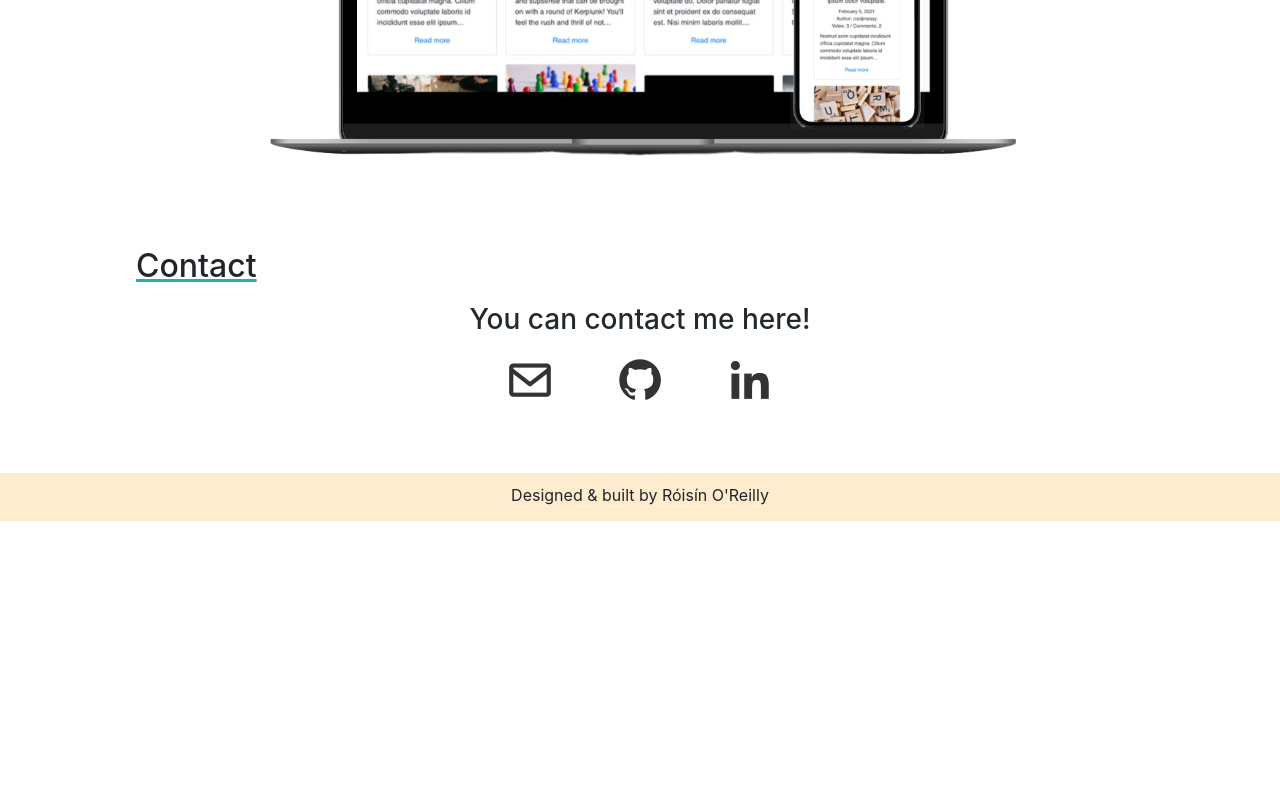
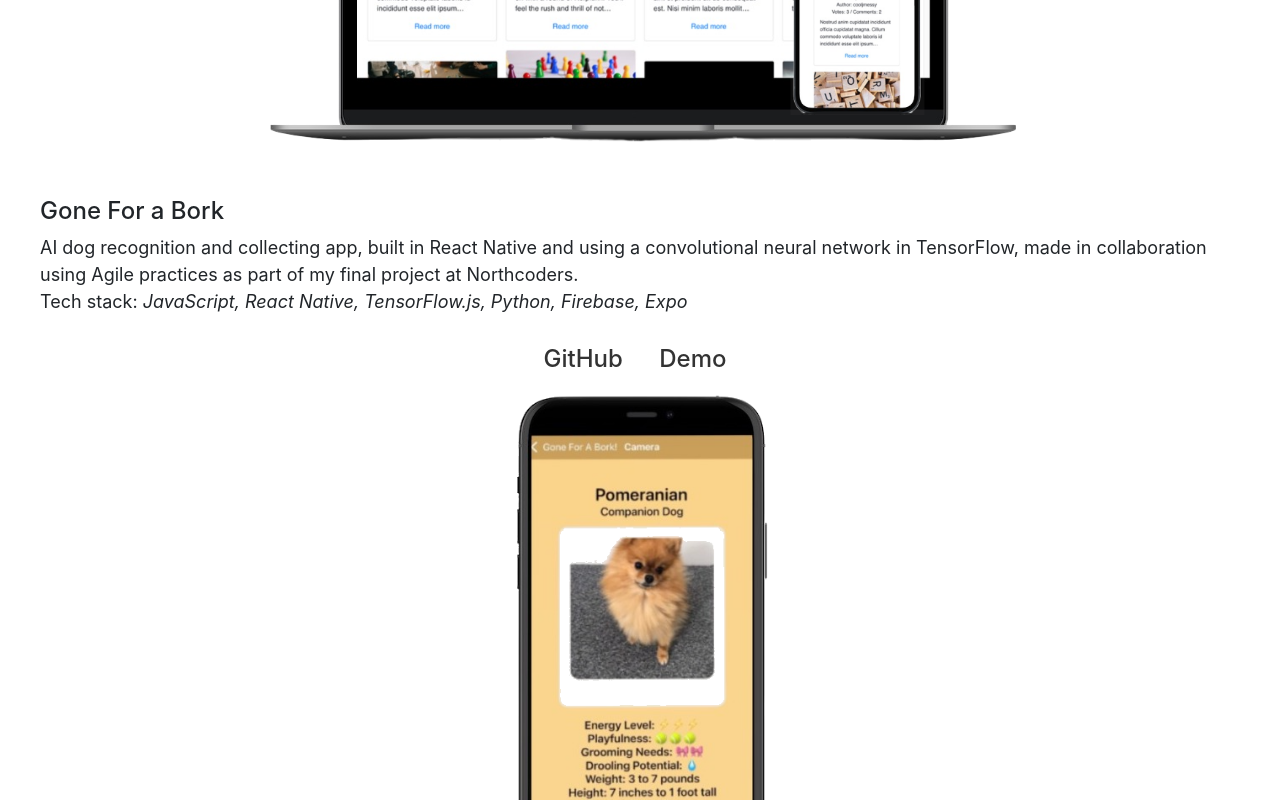
Before and after one commit to roisinoreilly/portfolio, a plain HTML site: page index.html in a window 1280 px wide. Shown: the part 2000-2800 px from the top of the page. Before the commit the page ends 2521 px from the top, so only its background shows below. Drawn offline with nearby package versions, Linux system fonts and the light colour scheme.

Commit message:
add updated projects

```diff
--- a/index.html
+++ b/index.html
@@ -83,11 +83,7 @@
           <div class="image-txt-container">
             <img src="./assets/images/me.jpg" class="profile-picture" alt="profile picture">
             <p class="about-text">
-              I'm a student of the Northcoders bootcamp graduating in
-                September 2022 with skills in both backend and frontend
-                development. Throughout the course I have learned industry best-practices, agile working, and collaboration. Coming from a previous career as an ICU nurse, I thrive on challenges, and I have an interest in creating
-                human-centred software. <br><br>
-                I'm now looking for a new role as a junior developer.
+              I'm a Junior Software Developer & Mentor at Northcoders. Coming from a previous career as an ICU nurse and now a graduate of the Northcoders bootcamp, I thrive on challenges and I have an interest in the human side of code. Currently learning C++!
             </p>
           </div>
 
@@ -179,7 +175,33 @@
               alt="mockups of NC Games project"
               />
             </div>
+            <br>
           </div>
+
+
+          <div class="final-proj-container">
+            <h4 class="project-title">
+              Gone For a Bork
+            </h4>
+            <p class="work-text">
+              AI dog recognition and collecting app, built in React Native and using a convolutional neural network in TensorFlow, made in collaboration using Agile practices as part of my final project at Northcoders.
+              <br>
+              Tech stack: <i>JavaScript, React Native, TensorFlow.js, Python, Firebase, Expo</i>
+              <div class="portfolio-links">
+                <a href="https://github.com/pippaamy/dog-react-native" class="link-atag">GitHub</a>
+                <a href="https://northcoders.com/projects/sep-2022/gone-for-a-bork" class="link-atag">Demo</a>
+              </div>
+            </p>
+            <div class="mockups-imgs">
+              <img
+              class="mobile-mockup"
+              src="./assets/images/output-onlinepngtools (1).png"
+              alt="mockups of Gone For a Bork"
+              />
+            </div>
+            <br>
+          </div>
+
         </div>
       </div>
       </section>
--- a/styles/style.css
+++ b/styles/style.css
@@ -279,6 +279,10 @@ li {
   padding-top: 10px;
 }
 
+.mobile-mockup {
+  width: 20vw;
+}
+
 .contact-link {
   text-align: center;
   padding-right: 30px;
```
Also changed, not shown: assets/images/output-onlinepngtools (1).png (added).
